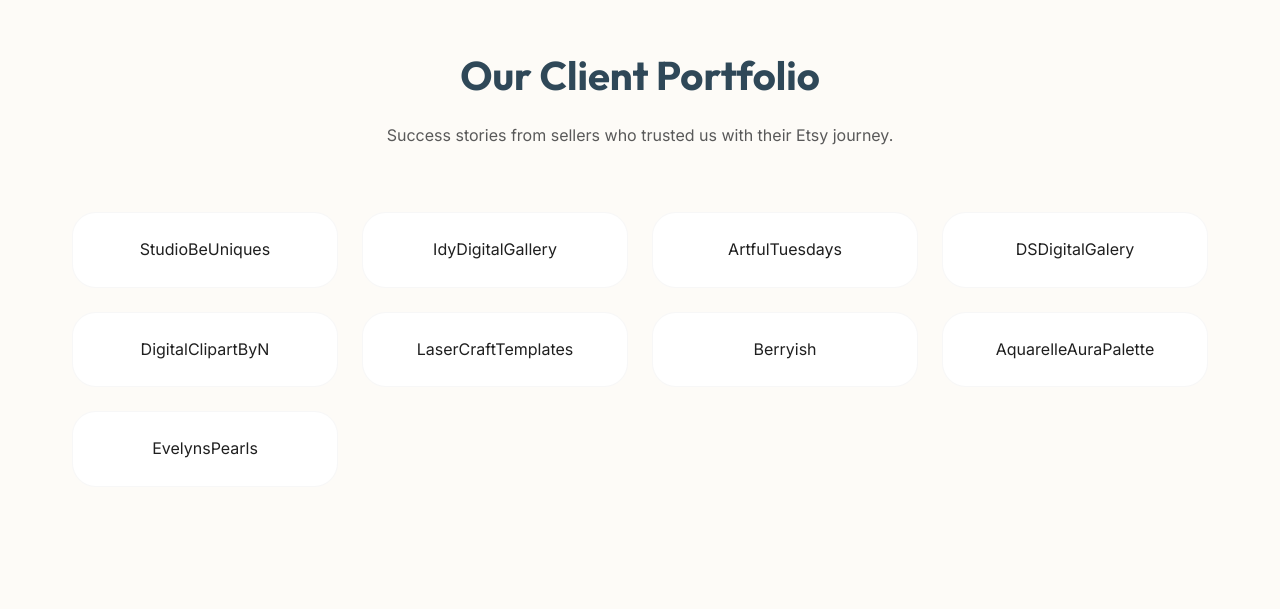
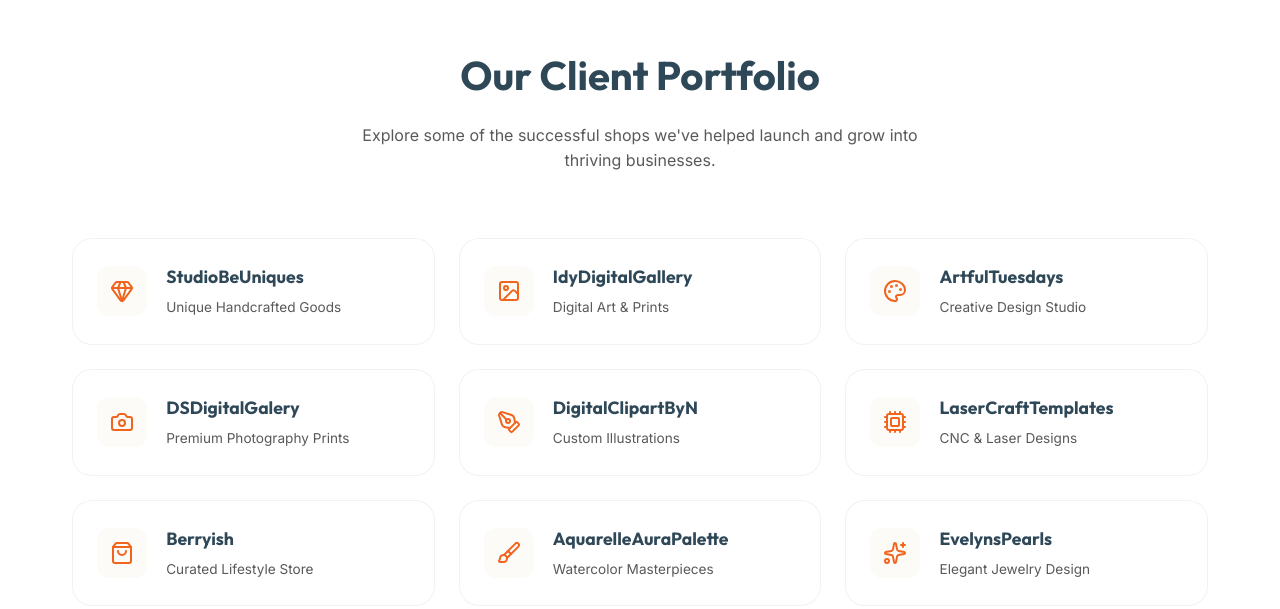
Before and after one commit to shulpextechnology-design/etsy, a website built with Vite: page index.html in a window 1280 px wide. Shown: the part 2115-2724 px from the top of the page. Built offline with nearby package versions, Linux system fonts and the light colour scheme.

Commit message:
Enhance Portfolio UI with premium interactive cards and descriptions

```diff
--- a/index.html
+++ b/index.html
@@ -105,22 +105,85 @@
         </div>
     </section>
 
-    <section id="portfolio" class="section" style="background: #fdfbf7;">
+    <section id="portfolio" class="section" style="background: #fff;">
         <div class="container">
             <div class="section-header">
                 <h2>Our Client Portfolio</h2>
-                <p>Success stories from sellers who trusted us with their Etsy journey.</p>
+                <p>Explore some of the successful shops we've helped launch and grow into thriving businesses.</p>
             </div>
-            <div style="display: grid; grid-template-columns: repeat(auto-fit, minmax(250px, 1fr)); gap: 1.5rem; text-align: center;">
-                <a href="https://www.etsy.com/in-en/shop/StudioBeUniques" target="_blank" class="service-card" style="padding: 1.5rem;">StudioBeUniques</a>
-                <a href="https://www.etsy.com/in-en/shop/IdyDigitalGallery" target="_blank" class="service-card" style="padding: 1.5rem;">IdyDigitalGallery</a>
-                <a href="https://www.etsy.com/in-en/shop/ArtfulTuesdays" target="_blank" class="service-card" style="padding: 1.5rem;">ArtfulTuesdays</a>
-                <a href="https://www.etsy.com/shop/DSDigitalGalery" target="_blank" class="service-card" style="padding: 1.5rem;">DSDigitalGalery</a>
-                <a href="https://www.etsy.com/shop/DigitalClipartByN" target="_blank" class="service-card" style="padding: 1.5rem;">DigitalClipartByN</a>
-                <a href="https://www.etsy.com/shop/LaserCraftTemplates" target="_blank" class="service-card" style="padding: 1.5rem;">LaserCraftTemplates</a>
-                <a href="https://www.etsy.com/shop/Berryish" target="_blank" class="service-card" style="padding: 1.5rem;">Berryish</a>
-                <a href="https://www.etsy.com/shop/AquarelleAuraPalette" target="_blank" class="service-card" style="padding: 1.5rem;">AquarelleAuraPalette</a>
-                <a href="https://www.etsy.com/shop/EvelynsPearls" target="_blank" class="service-card" style="padding: 1.5rem;">EvelynsPearls</a>
+            <div class="portfolio-grid">
+                <a href="https://www.etsy.com/in-en/shop/StudioBeUniques" target="_blank" class="portfolio-card">
+                    <div class="shop-icon"><i data-lucide="gem"></i></div>
+                    <div class="shop-info">
+                        <h4>StudioBeUniques</h4>
+                        <span>Unique Handcrafted Goods</span>
+                    </div>
+                    <i data-lucide="external-link" class="visit-icon"></i>
+                </a>
+                <a href="https://www.etsy.com/in-en/shop/IdyDigitalGallery" target="_blank" class="portfolio-card">
+                    <div class="shop-icon"><i data-lucide="image"></i></div>
+                    <div class="shop-info">
+                        <h4>IdyDigitalGallery</h4>
+                        <span>Digital Art & Prints</span>
+                    </div>
+                    <i data-lucide="external-link" class="visit-icon"></i>
+                </a>
+                <a href="https://www.etsy.com/in-en/shop/ArtfulTuesdays" target="_blank" class="portfolio-card">
+                    <div class="shop-icon"><i data-lucide="palette"></i></div>
+                    <div class="shop-info">
+                        <h4>ArtfulTuesdays</h4>
+                        <span>Creative Design Studio</span>
+                    </div>
+                    <i data-lucide="external-link" class="visit-icon"></i>
+                </a>
+                <a href="https://www.etsy.com/shop/DSDigitalGalery" target="_blank" class="portfolio-card">
+                    <div class="shop-icon"><i data-lucide="camera"></i></div>
+                    <div class="shop-info">
+                        <h4>DSDigitalGalery</h4>
+                        <span>Premium Photography Prints</span>
+                    </div>
+                    <i data-lucide="external-link" class="visit-icon"></i>
+                </a>
+                <a href="https://www.etsy.com/shop/DigitalClipartByN" target="_blank" class="portfolio-card">
+                    <div class="shop-icon"><i data-lucide="pen-tool"></i></div>
+                    <div class="shop-info">
+                        <h4>DigitalClipartByN</h4>
+                        <span>Custom Illustrations</span>
+                    </div>
+                    <i data-lucide="external-link" class="visit-icon"></i>
+                </a>
+                <a href="https://www.etsy.com/shop/LaserCraftTemplates" target="_blank" class="portfolio-card">
+                    <div class="shop-icon"><i data-lucide="cpu"></i></div>
+                    <div class="shop-info">
+                        <h4>LaserCraftTemplates</h4>
+                        <span>CNC & Laser Designs</span>
+                    </div>
+                    <i data-lucide="external-link" class="visit-icon"></i>
+                </a>
+                <a href="https://www.etsy.com/shop/Berryish" target="_blank" class="portfolio-card">
+                    <div class="shop-icon"><i data-lucide="shopping-bag"></i></div>
+                    <div class="shop-info">
+                        <h4>Berryish</h4>
+                        <span>Curated Lifestyle Store</span>
+                    </div>
+                    <i data-lucide="external-link" class="visit-icon"></i>
+                </a>
+                <a href="https://www.etsy.com/shop/AquarelleAuraPalette" target="_blank" class="portfolio-card">
+                    <div class="shop-icon"><i data-lucide="brush"></i></div>
+                    <div class="shop-info">
+                        <h4>AquarelleAuraPalette</h4>
+                        <span>Watercolor Masterpieces</span>
+                    </div>
+                    <i data-lucide="external-link" class="visit-icon"></i>
+                </a>
+                <a href="https://www.etsy.com/shop/EvelynsPearls" target="_blank" class="portfolio-card">
+                    <div class="shop-icon"><i data-lucide="sparkles"></i></div>
+                    <div class="shop-info">
+                        <h4>EvelynsPearls</h4>
+                        <span>Elegant Jewelry Design</span>
+                    </div>
+                    <i data-lucide="external-link" class="visit-icon"></i>
+                </a>
             </div>
         </div>
     </section>
--- a/style.css
+++ b/style.css
@@ -244,6 +244,76 @@ nav .container {
     font-size: 1.4rem;
 }
 
+/* Portfolio Grid */
+.portfolio-grid {
+    display: grid;
+    grid-template-columns: repeat(auto-fit, minmax(280px, 1fr));
+    gap: 1.5rem;
+}
+
+.portfolio-card {
+    background: var(--white);
+    padding: 1.5rem;
+    border-radius: 20px;
+    border: 1px solid rgba(0,0,0,0.05);
+    display: flex;
+    align-items: center;
+    gap: 1.2rem;
+    transition: var(--transition);
+    position: relative;
+    overflow: hidden;
+}
+
+.portfolio-card:hover {
+    transform: translateY(-5px);
+    box-shadow: var(--shadow);
+    border-color: var(--primary);
+}
+
+.shop-icon {
+    width: 50px;
+    height: 50px;
+    background: var(--bg-light);
+    border-radius: 12px;
+    display: flex;
+    align-items: center;
+    justify-content: center;
+    color: var(--primary);
+    transition: var(--transition);
+}
+
+.portfolio-card:hover .shop-icon {
+    background: var(--primary);
+    color: var(--white);
+}
+
+.shop-info h4 {
+    font-size: 1.1rem;
+    margin-bottom: 0.2rem;
+    color: var(--secondary);
+}
+
+.shop-info span {
+    font-size: 0.85rem;
+    color: var(--text-muted);
+}
+
+.visit-icon {
+    position: absolute;
+    right: 1.5rem;
+    top: 50%;
+    transform: translateY(-50%) translateX(20px);
+    opacity: 0;
+    width: 18px;
+    color: var(--primary);
+    transition: var(--transition);
+}
+
+.portfolio-card:hover .visit-icon {
+    opacity: 1;
+    transform: translateY(-50%) translateX(0);
+}
+
 /* Trust Bar */
 .trust-bar {
     background: #fff;
```
